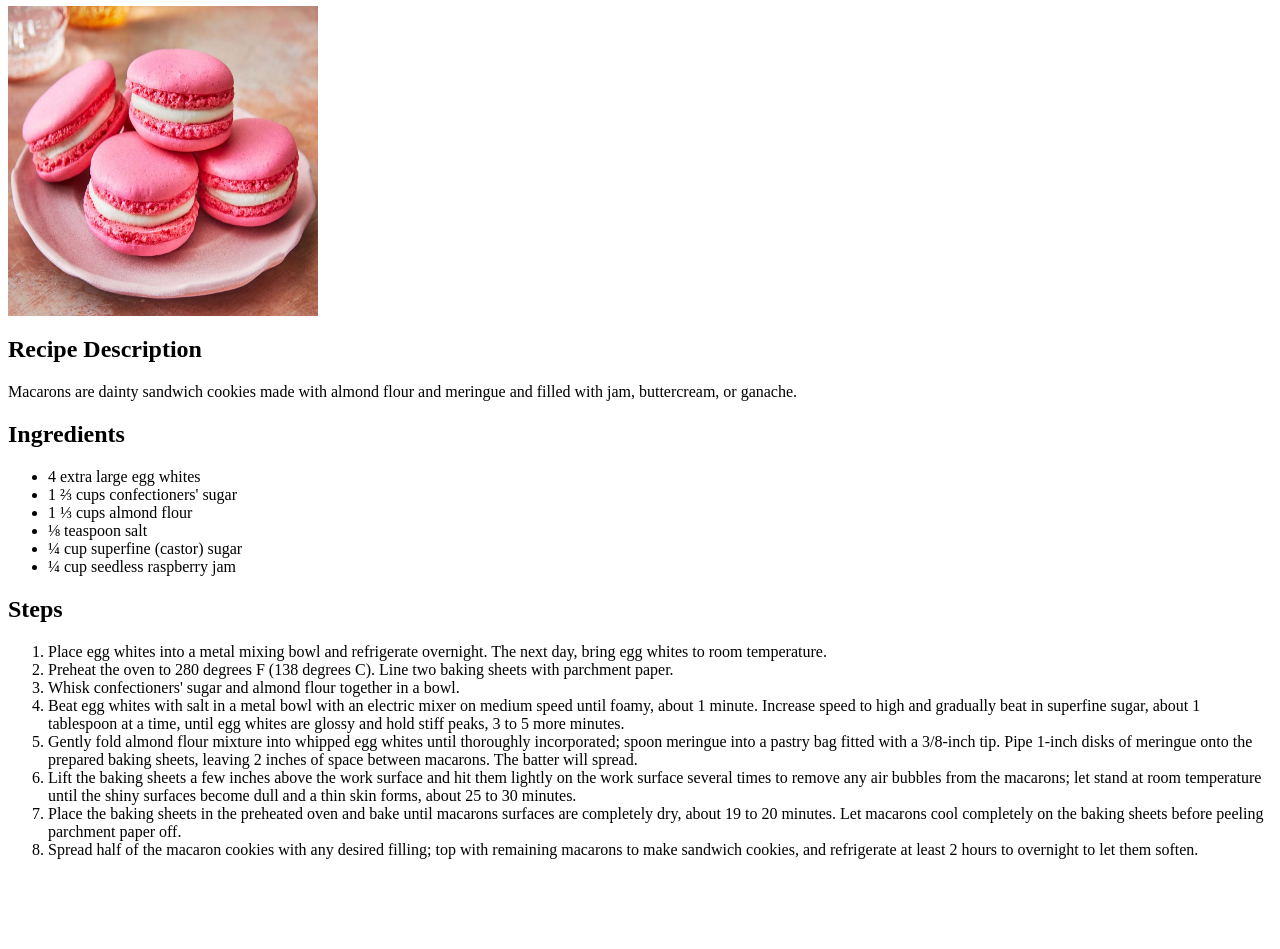
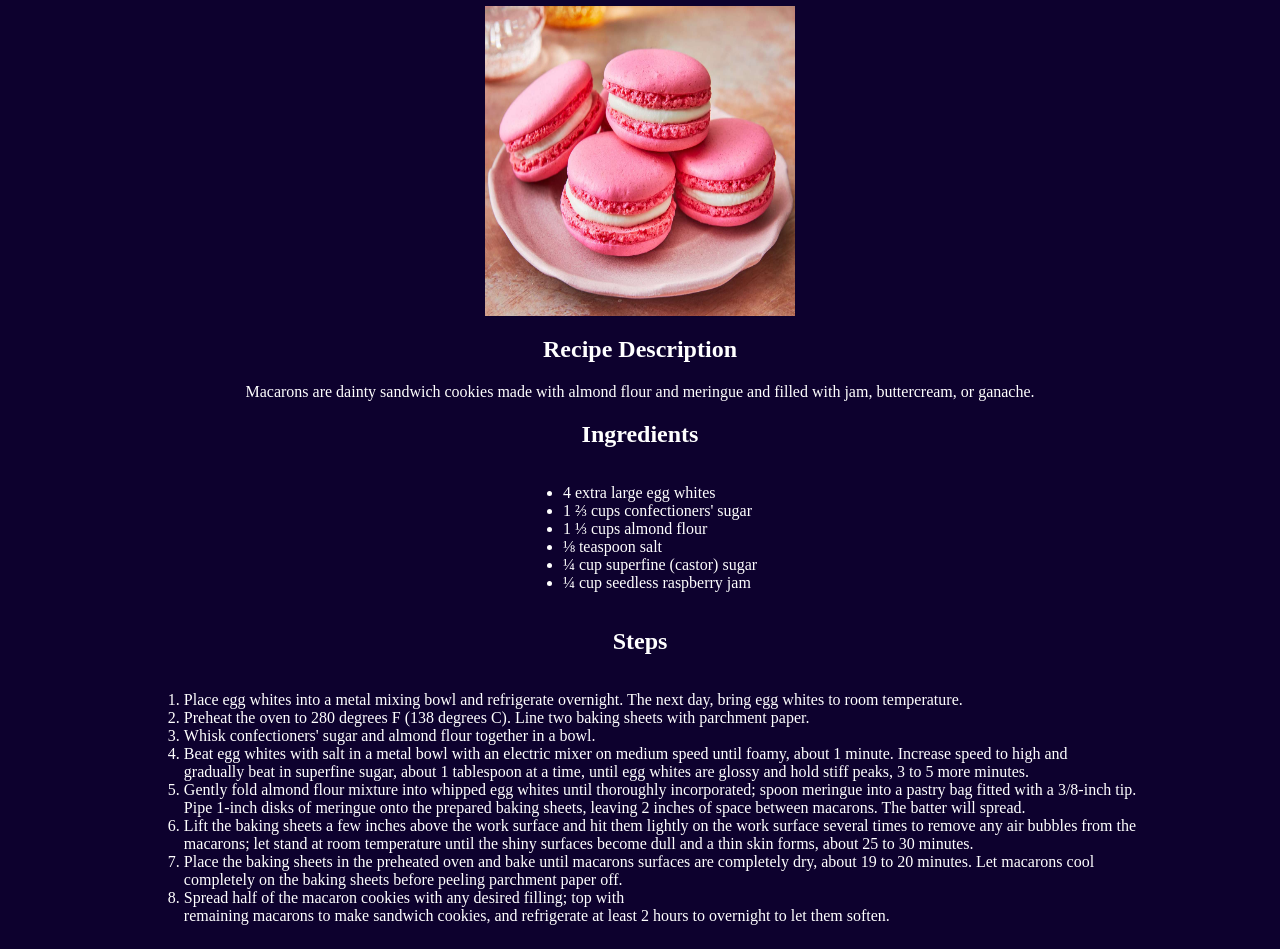
Before and after one commit to gabrielberluccidev/odin-recipes, a plain HTML site: page recipes/macarons.html in a window 1280 px wide. Shown: the part 60-1009 px from the top of the page. Before the commit the page ends 935 px from the top, so only its background shows below. Drawn offline with Linux system fonts and the light colour scheme.

Commit message:
style: added recipes css

```diff
--- a/recipes/macarons.html
+++ b/recipes/macarons.html
@@ -1,3 +1,5 @@
+<link rel="stylesheet" href="./styles.css" />
+
 <h1>Macarons</h1>
 
 <img src="../images/macaron.jpg" height="310" width="310" alt="Macarons" />
@@ -31,29 +33,31 @@
   <li>Whisk confectioners' sugar and almond flour together in a bowl.</li>
   <li>
     Beat egg whites with salt in a metal bowl with an electric mixer on medium
-    speed until foamy, about 1 minute. Increase speed to high and gradually beat
-    in superfine sugar, about 1 tablespoon at a time, until egg whites are
-    glossy and hold stiff peaks, 3 to 5 more minutes.
+    speed until foamy, about 1 minute. Increase speed to high and<br />
+    gradually beat in superfine sugar, about 1 tablespoon at a time, until egg
+    whites are glossy and hold stiff peaks, 3 to 5 more minutes.
   </li>
   <li>
     Gently fold almond flour mixture into whipped egg whites until thoroughly
-    incorporated; spoon meringue into a pastry bag fitted with a 3/8-inch tip.
+    incorporated; spoon meringue into a pastry bag fitted with a 3/8-inch
+    tip.<br />
     Pipe 1-inch disks of meringue onto the prepared baking sheets, leaving 2
     inches of space between macarons. The batter will spread.
   </li>
   <li>
     Lift the baking sheets a few inches above the work surface and hit them
-    lightly on the work surface several times to remove any air bubbles from the
+    lightly on the work surface several times to remove any air bubbles from
+    the<br />
     macarons; let stand at room temperature until the shiny surfaces become dull
     and a thin skin forms, about 25 to 30 minutes.
   </li>
   <li>
     Place the baking sheets in the preheated oven and bake until macarons
-    surfaces are completely dry, about 19 to 20 minutes. Let macarons cool
+    surfaces are completely dry, about 19 to 20 minutes. Let macarons cool<br />
     completely on the baking sheets before peeling parchment paper off.
   </li>
   <li>
-    Spread half of the macaron cookies with any desired filling; top with
+    Spread half of the macaron cookies with any desired filling; top with<br />
     remaining macarons to make sandwich cookies, and refrigerate at least 2
     hours to overnight to let them soften.
   </li>
--- /dev/null
+++ b/recipes/styles.css
@@ -0,0 +1,24 @@
+* {
+  font-family: "Times New Roman";
+  text-align: center;
+  background-color: #0d012e;
+}
+
+h1,
+h2,
+p,
+li {
+  color: white;
+}
+
+ol li {
+  text-align: start;
+}
+ul li {
+  text-align: start;
+}
+
+ul,
+ol {
+  display: inline-block;
+}
```
Also changed, not shown: recipes/churros.html (+3 -1 lines), recipes/spaghetti.html (+2 -0 lines).
